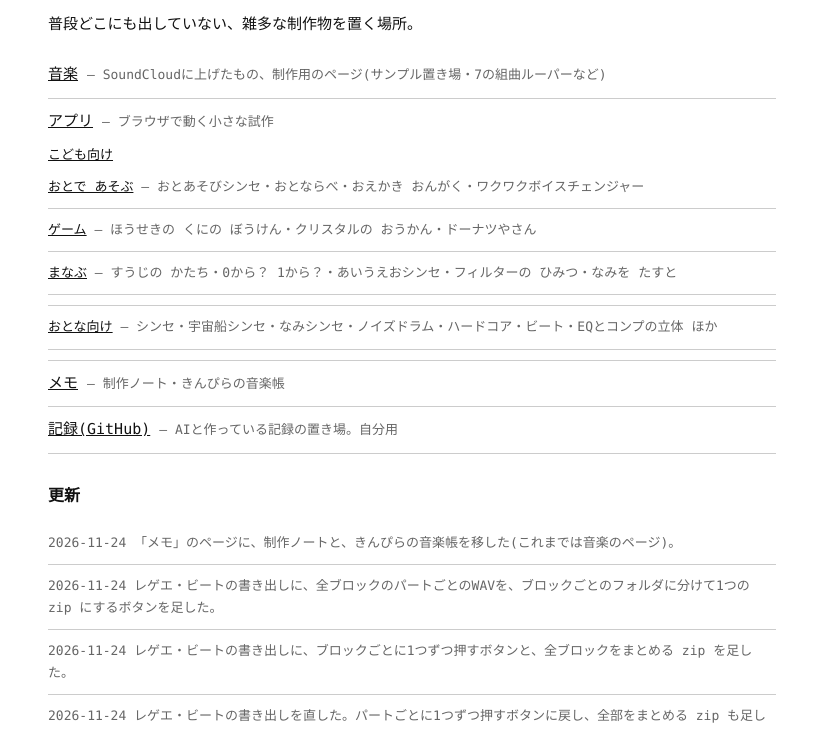
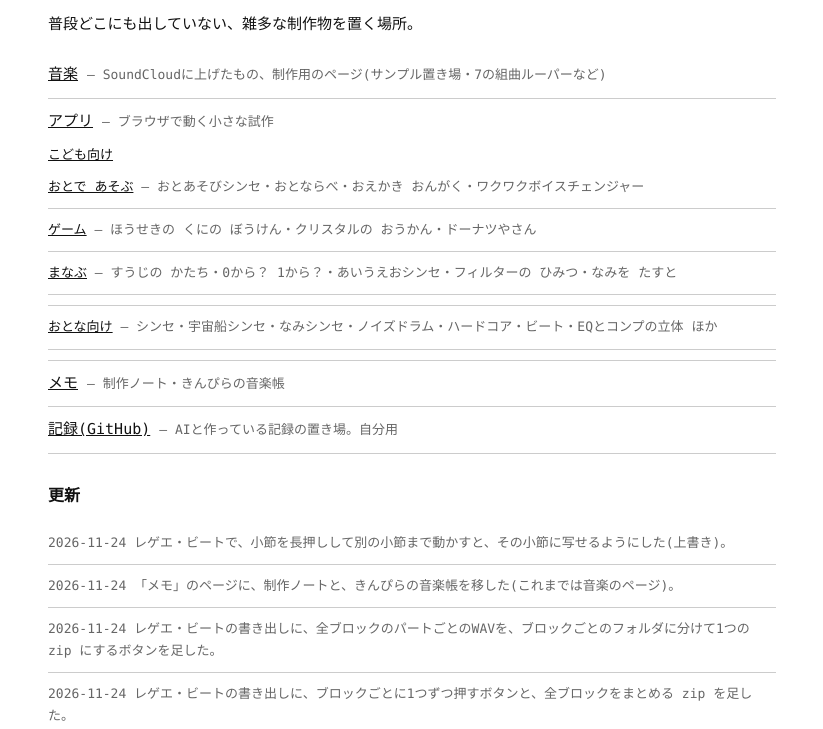
Before and after one commit to kimpilla/workspaces-kimpilla-site-site, a plain HTML site: page index.html in a window 1280 px wide. Shown: the part 67-796 px from the top of the page, without its empty margins (228-1051 px from the left). Drawn offline with Linux system fonts and the light colour scheme.

Commit message:
トップの更新欄: 小節のドラッグ&ドロップ
Co-Authored-By: Claude Opus 5.5 <noreply@anthropic.com>
Claude-Session: https://claude.ai/code/session_0145PDu9RjMkoQbLTzv4yaYB

```diff
--- a/index.html
+++ b/index.html
@@ -30,6 +30,7 @@
 </ul>
 <h2>更新</h2>
 <ul class="list small">
+  <li>2026-11-24 レゲエ・ビートで、小節を長押しして別の小節まで動かすと、その小節に写せるようにした(上書き)。</li>
   <li>2026-11-24 「メモ」のページに、制作ノートと、きんぴらの音楽帳を移した(これまでは音楽のページ)。</li>
   <li>2026-11-24 レゲエ・ビートの書き出しに、全ブロックのパートごとのWAVを、ブロックごとのフォルダに分けて1つの zip にするボタンを足した。</li>
   <li>2026-11-24 レゲエ・ビートの書き出しに、ブロックごとに1つずつ押すボタンと、全ブロックをまとめる zip を足した。</li>
```
